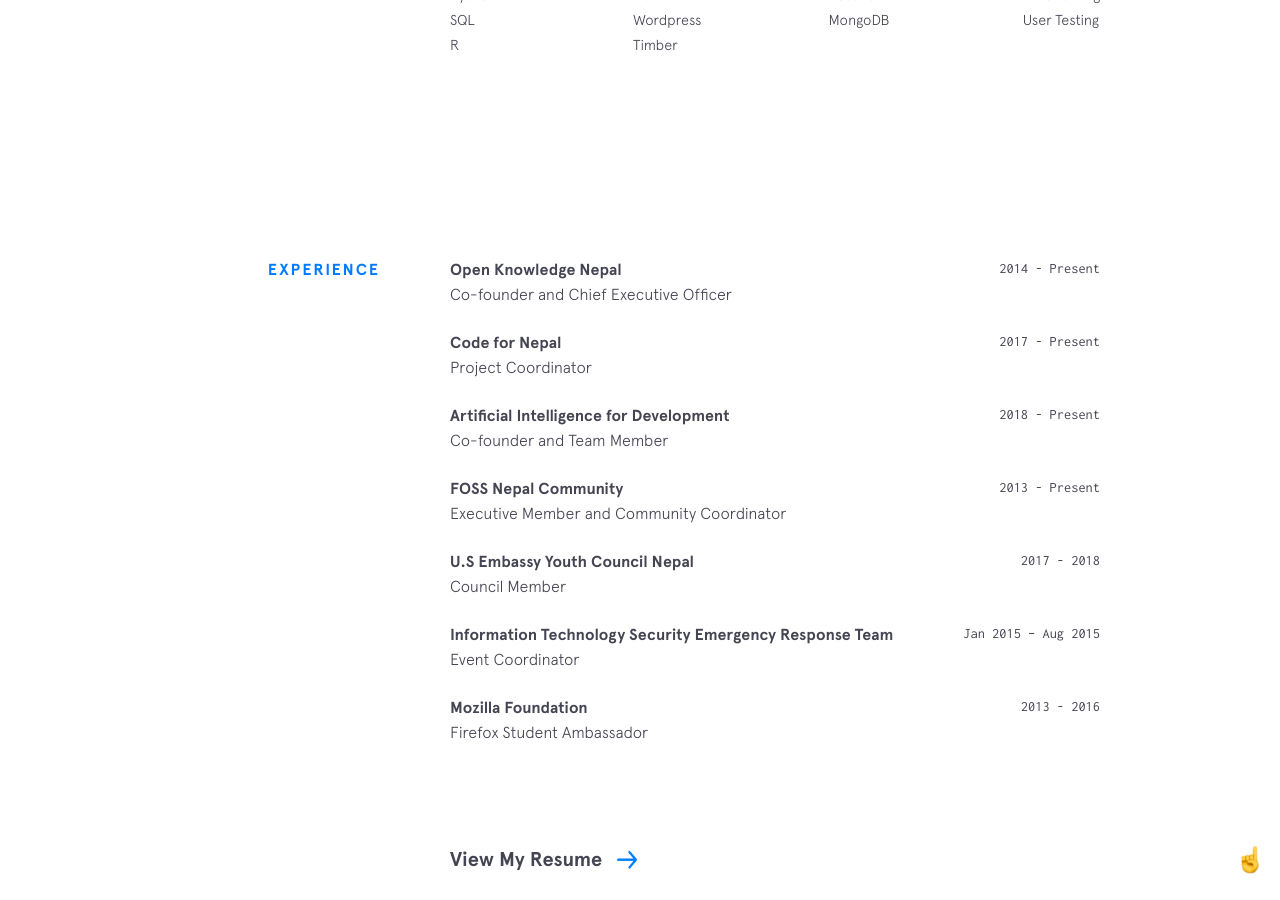
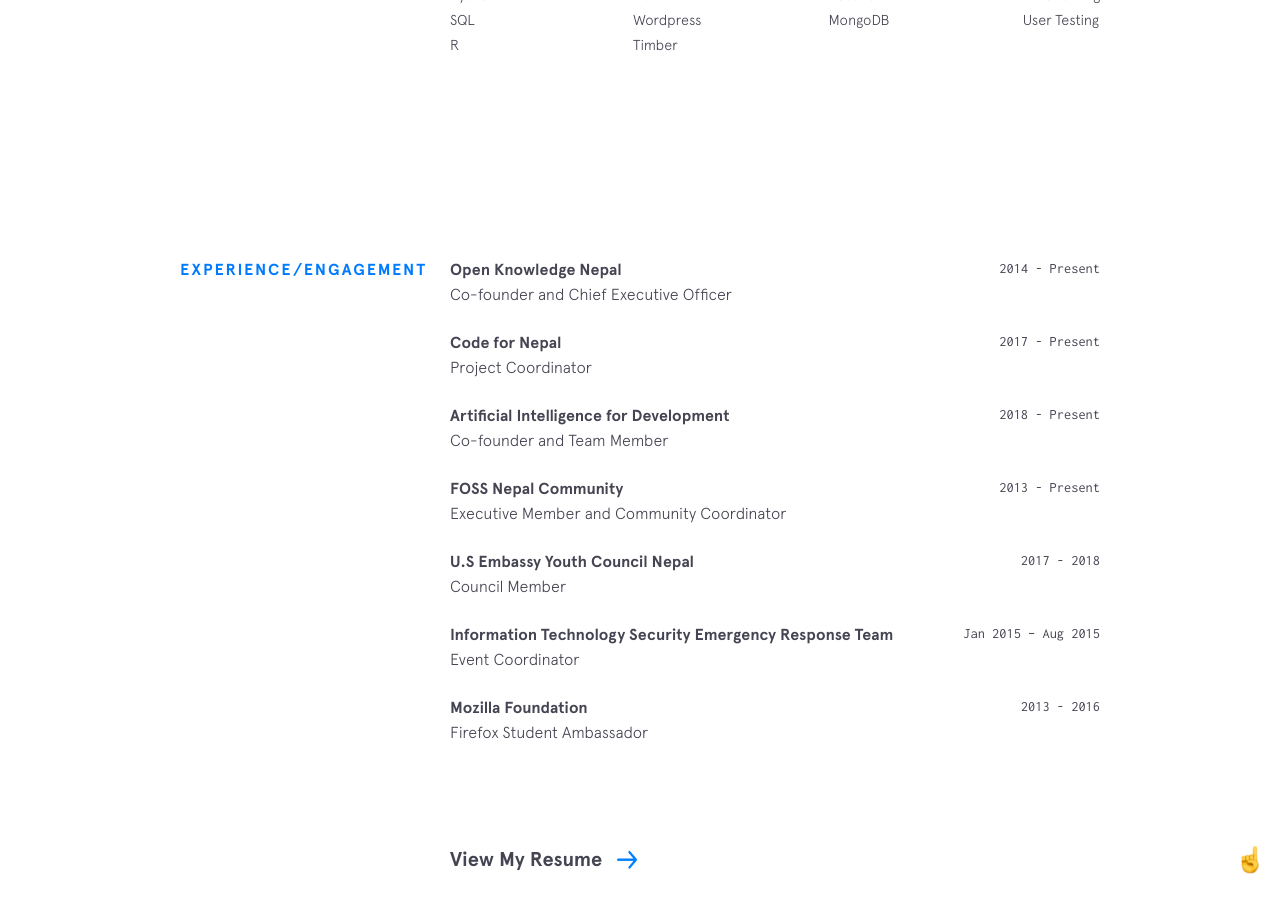
Before and after one commit to nikeshbalami/nikeshbalami.github.io, a Jekyll site: the page built from index.html, in a window 1280 px wide and 900 px high, scrolled down 1757 px. Built offline with Jekyll 4.4.1, drawn with Linux system fonts in a browser that asks for light colours; nearby versions of some CDN libraries; some of the changed lines change nothing that is shown.

Commit message:
new update

```diff
--- a/_includes/experience.html
+++ b/_includes/experience.html
@@ -1,5 +1,5 @@
 <section class="section experience">
-  <div class="section__title">Experience</div>
+  <div class="section__title">Experience/Engagement</div>
   <div class="section__content">
     <div class="jobs">
       {% for job in site.data.experience %}
--- a/_includes/head.html
+++ b/_includes/head.html
@@ -14,15 +14,15 @@
 <meta property="og:image:type" content="image/png" />
 <meta property="og:locale" content="en_US">
 <meta name="description" content="{{site.description}}">
-<meta name="keywords" content="design, development, web, bchiang7, brittany, chiang, javascript, northeastern">
+<meta name="keywords" content="nikeshbalami, open data nepal, Nikesh Balami, civic technology, open source, open data, open data advocate, tech researcher, Nepal">
 <meta name="google-site-verification" content="DCl7VAf9tcz6eD9gb67NfkNnJ1PKRNcg8qQiwpbx9Lk" />
 <meta itemprop="name" content="{{site.title}}">
 <meta itemprop="description" content="{{site.description}}">
 <meta itemprop="image" content="{{site.cover}}">
 <meta name="twitter:card" content="summary">
 <meta name="twitter:url" content="{{site.url}}">
-<meta name="twitter:site" content="@bchiang7">
-<meta name="twitter:creator" content="@bchiang7">
+<meta name="twitter:site" content="@nikeshbalami">
+<meta name="twitter:creator" content="@nikeshbalami">
 <meta name="twitter:title" content="{{site.title}}">
 <meta name="twitter:description" content="{{site.description}}">
 <meta name="twitter:image:src" content="{{site.cover}}">
```
